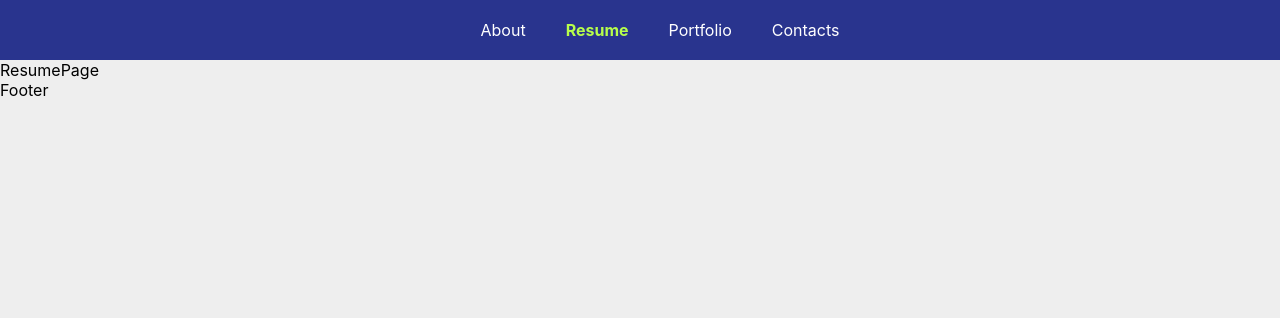
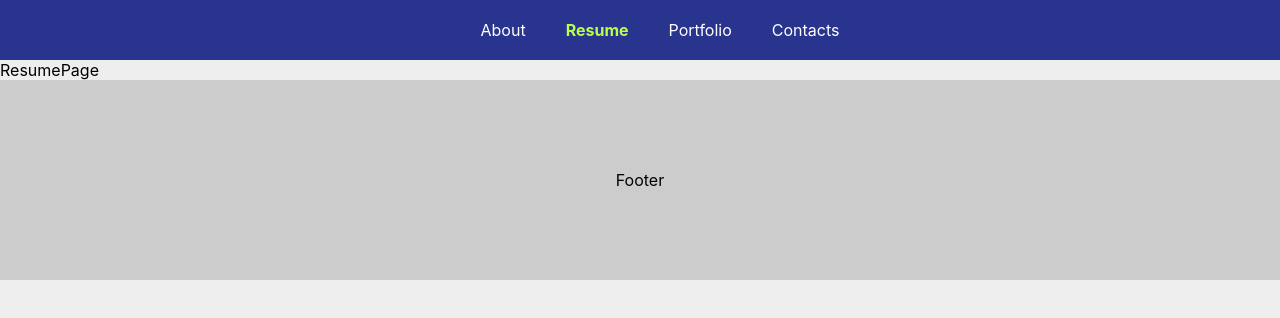
Before and after one commit to an4morph/react-router-lesson, a React (Create React App) app: page / in a window 1280 px wide. Shown: the top 318 px of the page. Built offline with nearby package versions, Linux system fonts and the light colour scheme.

Commit message:
add footer styles

```diff
--- /dev/null
+++ b/src/components/footer/footer.css
@@ -0,0 +1,7 @@
+.footer {
+  background-color: #ccc;
+  height: 200px;
+  display: flex;
+  justify-content: center;
+  align-items: center;
+}
--- a/src/components/footer/index.jsx
+++ b/src/components/footer/index.jsx
@@ -1,6 +1,8 @@
+import './footer.css'
+
 export const Footer = () => {
   return (
-    <footer>
+    <footer className="footer">
       Footer
     </footer>
   )
```
